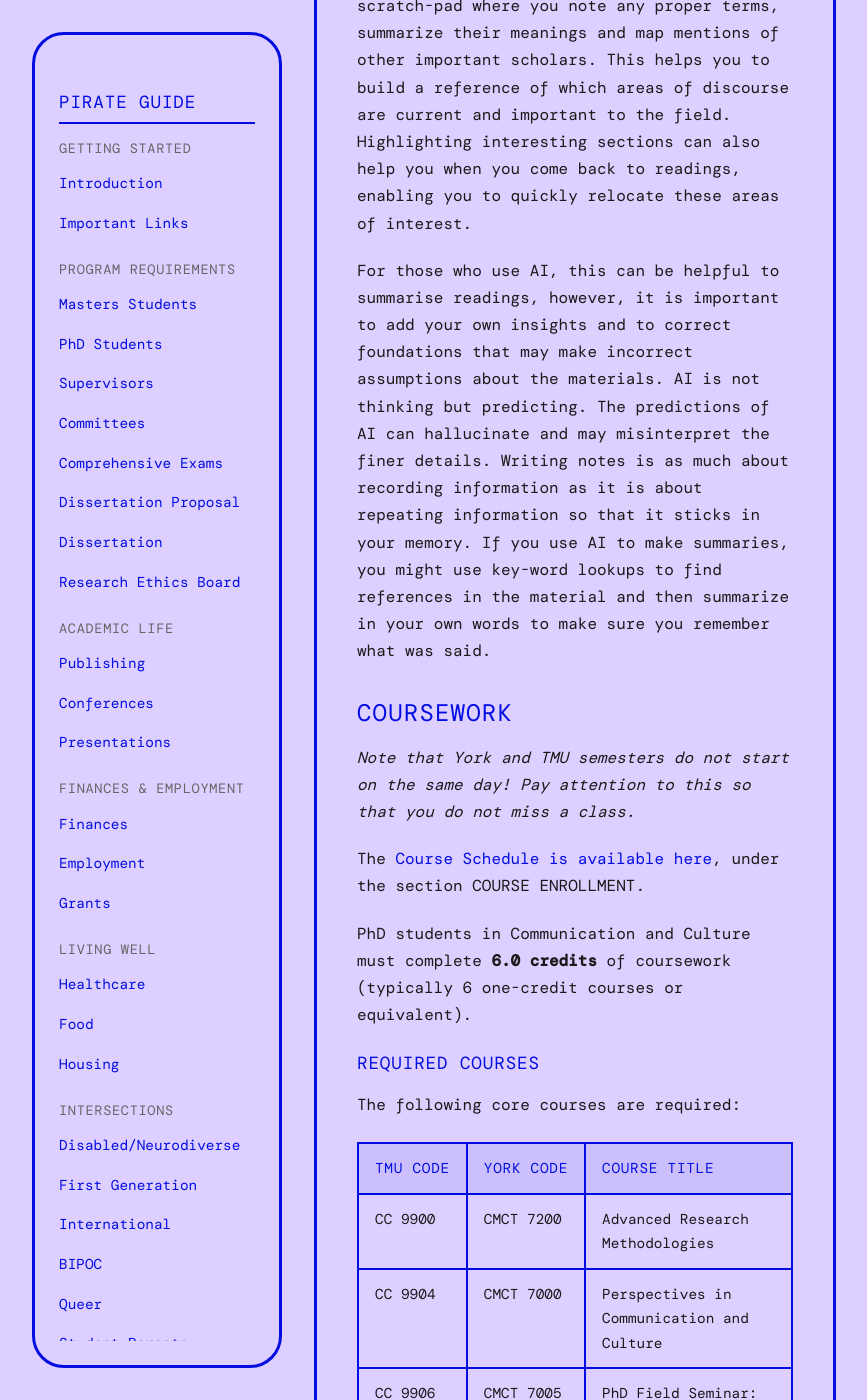
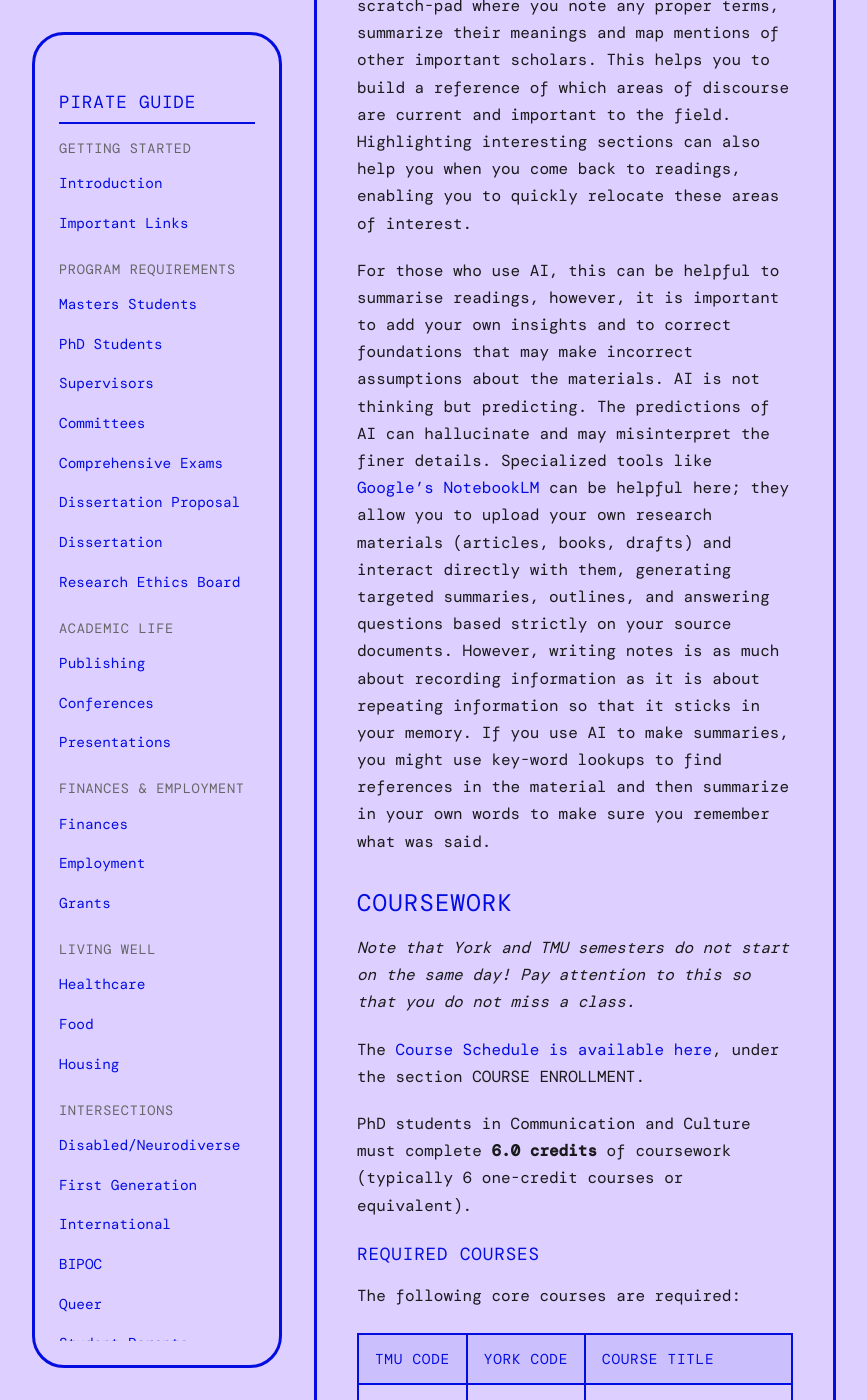
Before and after one commit to iowyth/sorce, a Jekyll site: the page built from _wiki/phd-students.md, in a window 1280 px wide and 1400 px high, scrolled down 4114 px. Shown: the whole window, without its empty margins (206-1073 px from the left). Built offline with Jekyll 4.4.1, drawn with Linux system fonts in a browser that asks for light colours; some web fonts are replaced; comment, search, counter and statistics services are not loaded.

Commit message:
docs: add note on Google's NotebookLM in PhD AI guide

```diff
--- a/_wiki/phd-students.md
+++ b/_wiki/phd-students.md
@@ -40,7 +40,7 @@ Taking notes enables you to maintain a record of what you have learned. It is di
 
 One simple way of taking notes is to quickly summarize each section from memory as you read it. This enables a quick reference for what you have learned that also enables you to practice articulating the ideas in your own words. It might be helpful to create a scratch-pad where you note any proper terms, summarize their meanings and map mentions of other important scholars. This helps you to build a reference of which areas of discourse are current and important to the field. Highlighting interesting sections can also help you when you come back to readings, enabling you to quickly relocate these areas of interest.
 
-For those who use AI, this can be helpful to summarise readings, however, it is important to add your own insights and to correct foundations that may make incorrect assumptions about the materials. AI is not thinking but predicting. The predictions of AI can hallucinate and may misinterpret the finer details. Writing notes is as much about recording information as it is about repeating information so that it sticks in your memory. If you use AI to make summaries, you might use key-word lookups to find references in the material and then summarize in your own words to make sure you remember what was said.
+For those who use AI, this can be helpful to summarise readings, however, it is important to add your own insights and to correct foundations that may make incorrect assumptions about the materials. AI is not thinking but predicting. The predictions of AI can hallucinate and may misinterpret the finer details. Specialized tools like [Google's NotebookLM](https://notebooklm.google) can be helpful here; they allow you to upload your own research materials (articles, books, drafts) and interact directly with them, generating targeted summaries, outlines, and answering questions based strictly on your source documents. However, writing notes is as much about recording information as it is about repeating information so that it sticks in your memory. If you use AI to make summaries, you might use key-word lookups to find references in the material and then summarize in your own words to make sure you remember what was said.
 
 ## Coursework
 
```
